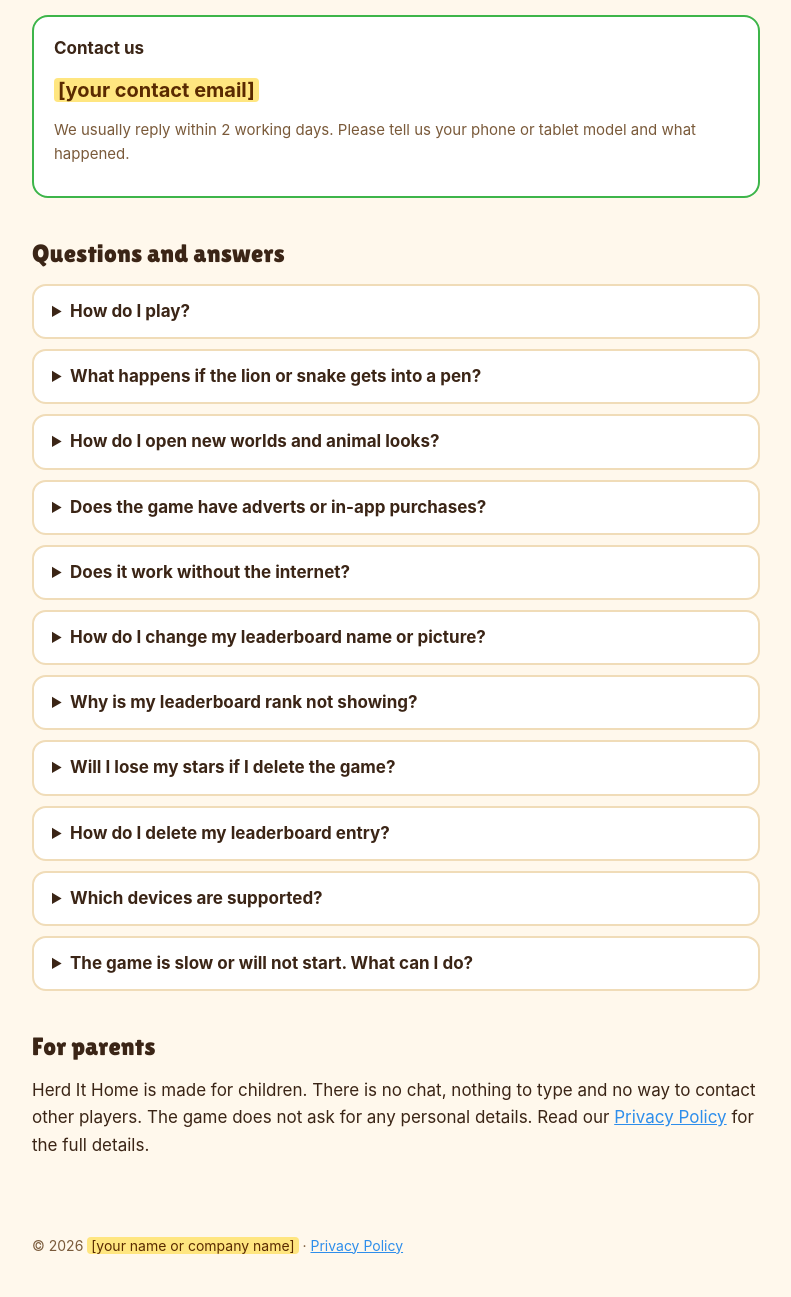
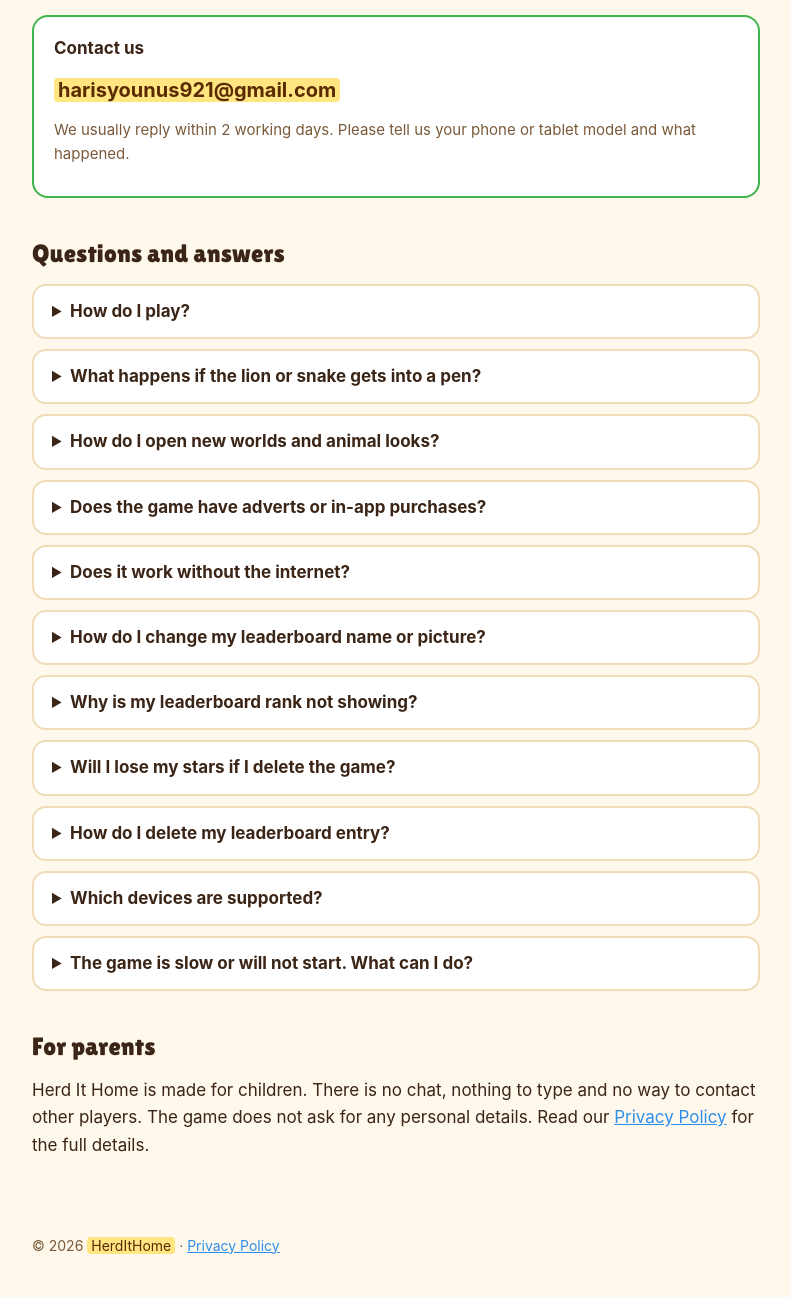
Before and after one commit to harisyounus921/HerdItHome, a plain HTML site: page support.html in a window 1280 px wide. Shown: the part 180-1477 px from the top of the page, without its empty margins (244-1035 px from the left). Drawn offline with Linux system fonts and the light colour scheme.

Commit message:
Update contact email and footer company name

```diff
--- a/support.html
+++ b/support.html
@@ -23,7 +23,7 @@
 
   <div class="card contact">
     <p><strong>Contact us</strong></p>
-    <p class="mail"><span class="todo">[your contact email]</span></p>
+    <p class="mail"><span class="todo">harisyounus921@gmail.com</span></p>
     <p class="muted">We usually reply within 2 working days. Please tell us your phone or tablet model and what happened.</p>
   </div>
 
@@ -103,6 +103,6 @@
   The game does not ask for any personal details. Read our <a href="privacy.html">Privacy Policy</a> for the full details.</p>
 </main>
 
-<footer>&copy; 2026 <span class="todo">[your name or company name]</span> &middot; <a href="privacy.html">Privacy Policy</a></footer>
+<footer>&copy; 2026 <span class="todo">HerdItHome</span> &middot; <a href="privacy.html">Privacy Policy</a></footer>
 </body>
 </html>
```
